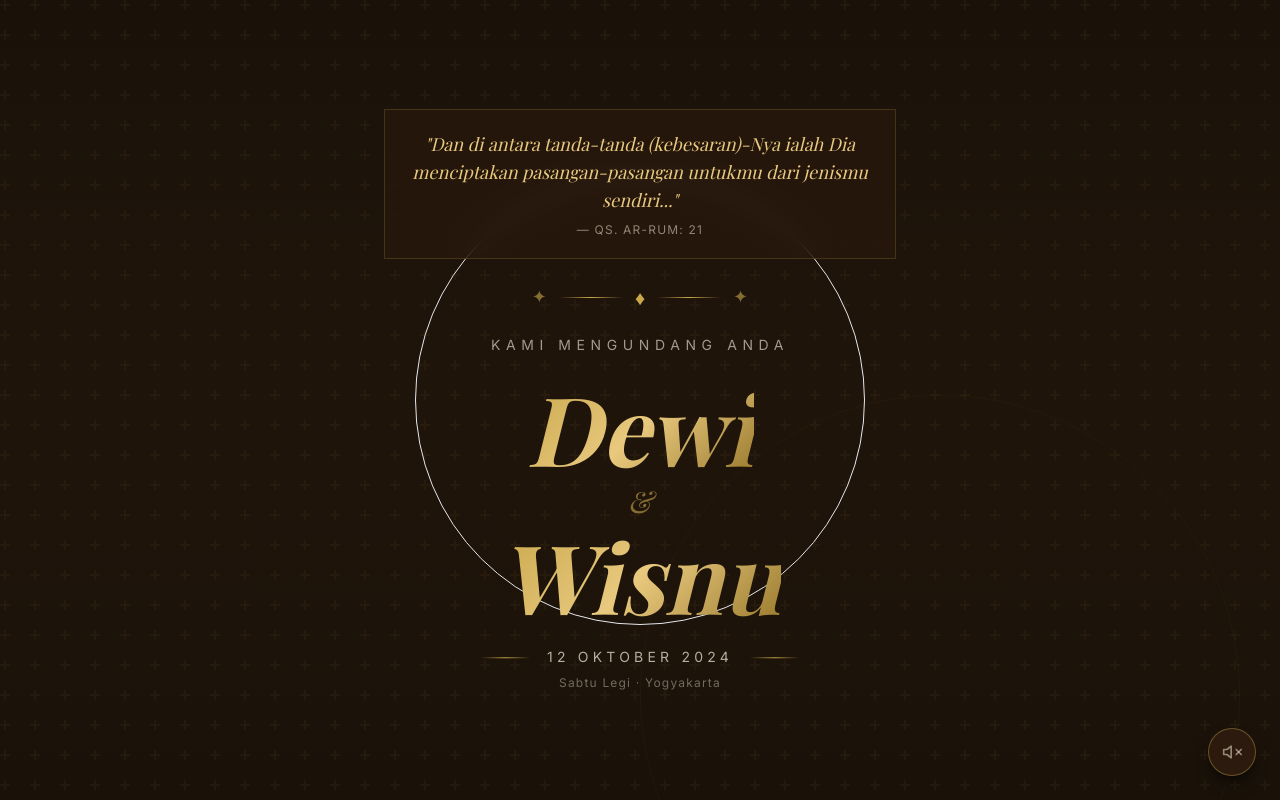
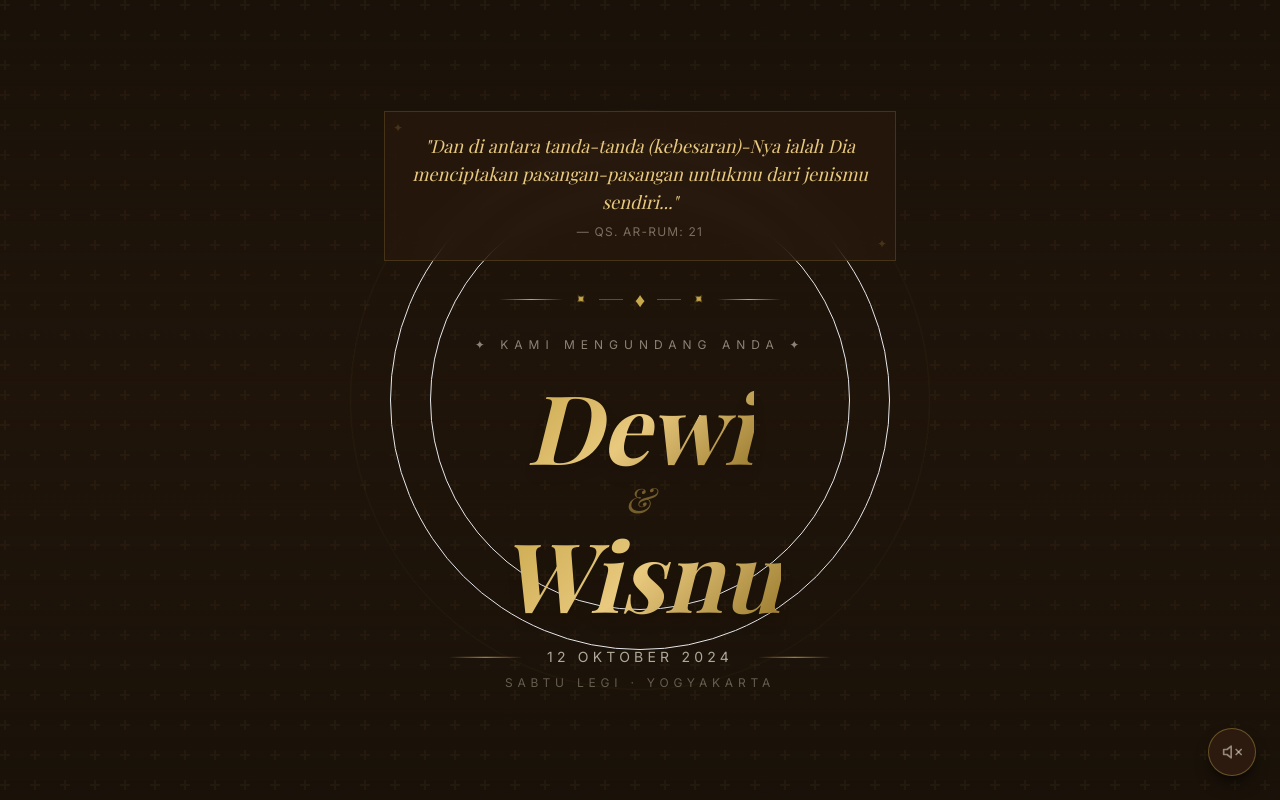
Before and after one commit to minanulaziz260/undangan, a Next.js app: page / in a window 1280 px wide. Both pictures are taken after a click on the button "BUKA UNDANGAN". Shown: the top 800 px of the page. Built offline with nearby package versions, Linux system fonts and the light colour scheme.

Commit message:
Enhance Hero component with parallax effect

```diff
--- a/components/Hero.tsx
+++ b/components/Hero.tsx
@@ -1,6 +1,6 @@
 "use client";
 
-import { motion } from "framer-motion";
+import { motion, useScroll, useTransform } from "framer-motion";
 import { useInView } from "framer-motion";
 import { useRef } from "react";
 
@@ -9,7 +9,7 @@ const fadeUp = {
   visible: (i: number) => ({
     opacity: 1,
     y: 0,
-    transition: { delay: i * 0.2, duration: 0.8, ease: "easeOut" },
+    transition: { delay: i * 0.2, duration: 0.9, ease: "easeOut" },
   }),
 };
 
@@ -17,34 +17,67 @@ export default function Hero() {
   const ref = useRef(null);
   const isInView = useInView(ref, { once: true, margin: "-100px" });
 
+  // Parallax for background
+  const sectionRef = useRef(null);
+  const { scrollYProgress } = useScroll({
+    target: sectionRef,
+    offset: ["start start", "end start"],
+  });
+  const bgY = useTransform(scrollYProgress, [0, 1], ["0%", "25%"]);
+  const textY = useTransform(scrollYProgress, [0, 1], ["0%", "12%"]);
+  const opacity = useTransform(scrollYProgress, [0, 0.8], [1, 0]);
+
   return (
     <section
-      ref={ref}
-      className="relative min-h-screen flex flex-col items-center justify-center text-center section-padding overflow-hidden"
+      ref={sectionRef}
+      className="relative min-h-screen flex flex-col items-center justify-center text-center overflow-hidden"
     >
-      {/* Background gradient */}
-      <div className="absolute inset-0 bg-gradient-to-b from-soft-black via-dark-brown/30 to-soft-black" />
-      <div className="absolute inset-0 batik-overlay" />
+      {/* Parallax Background */}
+      <motion.div
+        style={{ y: bgY }}
+        className="absolute inset-0 will-change-transform"
+      >
+        <div className="absolute inset-0 bg-gradient-to-b from-soft-black via-dark-brown/30 to-soft-black" />
+        <div className="absolute inset-0 batik-overlay" />
 
-      {/* Decorative circles */}
-      <div className="absolute top-1/2 left-1/2 -translate-x-1/2 -translate-y-1/2 w-[600px] h-[600px] rounded-full border border-gold/5 animate-float" />
-      <div className="absolute top-1/2 left-1/2 -translate-x-1/2 -translate-y-1/2 w-[450px] h-[450px] rounded-full border border-gold/8" />
-      <div className="absolute top-1/2 left-1/2 -translate-x-1/2 -translate-y-1/2 w-[300px] h-[300px] rounded-full bg-gold/3" />
+        {/* Glowing orbs */}
+        <div className="absolute top-1/3 left-1/4 w-72 h-72 bg-gold/4 rounded-full blur-3xl" />
+        <div className="absolute bottom-1/3 right-1/4 w-56 h-56 bg-gold/3 rounded-full blur-2xl" />
+      </motion.div>
 
-      <div className="relative z-10 flex flex-col items-center gap-6 max-w-3xl">
+      {/* Floating circles */}
+      <div className="absolute top-1/2 left-1/2 -translate-x-1/2 -translate-y-1/2 pointer-events-none">
+        <motion.div
+          className="w-[580px] h-[580px] rounded-full border border-gold/5"
+          animate={{ rotate: 360 }}
+          transition={{ duration: 60, repeat: Infinity, ease: "linear" }}
+        />
+        <div className="absolute inset-10 rounded-full border border-gold/8" />
+        <div className="absolute inset-20 rounded-full border border-gold/6" />
+      </div>
+
+      {/* Content with soft parallax */}
+      <motion.div
+        ref={ref}
+        style={{ y: textY, opacity }}
+        className="relative z-10 flex flex-col items-center gap-6 max-w-3xl px-4"
+      >
         {/* Quran verse */}
         <motion.div
           custom={0}
           variants={fadeUp}
           initial="hidden"
           animate={isInView ? "visible" : "hidden"}
-          className="glass-card rounded-none px-6 py-5 max-w-lg mx-auto border-l-2 border-gold/40"
+          className="glass-card px-6 py-5 max-w-lg border-l-2 border-gold/40 relative"
         >
+          {/* Corner accents */}
+          <span className="absolute top-2 left-2 text-gold/20 text-xs">✦</span>
+          <span className="absolute bottom-2 right-2 text-gold/20 text-xs">✦</span>
           <p className="font-playfair text-gold-light text-base md:text-lg italic leading-relaxed">
             "Dan di antara tanda-tanda (kebesaran)-Nya ialah Dia menciptakan
             pasangan-pasangan untukmu dari jenismu sendiri..."
           </p>
-          <p className="font-inter text-cream/50 text-xs mt-2 tracking-widest uppercase">
+          <p className="font-inter text-cream/40 text-xs mt-2 tracking-widest uppercase">
             — QS. Ar-Rum: 21
           </p>
         </motion.div>
@@ -57,11 +90,25 @@ export default function Hero() {
           animate={isInView ? "visible" : "hidden"}
           className="flex items-center gap-3 text-gold/60"
         >
-          <span className="text-lg">✦</span>
           <div className="w-16 h-px bg-gradient-to-r from-transparent via-gold to-transparent" />
+          <motion.span
+            animate={{ rotate: [0, 180, 360] }}
+            transition={{ duration: 12, repeat: Infinity, ease: "linear" }}
+            className="text-gold text-sm"
+          >
+            ✦
+          </motion.span>
+          <div className="w-6 h-px bg-gold/40" />
           <span className="font-playfair text-xl italic text-gold">♦</span>
+          <div className="w-6 h-px bg-gold/40" />
+          <motion.span
+            animate={{ rotate: [360, 180, 0] }}
+            transition={{ duration: 12, repeat: Infinity, ease: "linear" }}
+            className="text-gold text-sm"
+          >
+            ✦
+          </motion.span>
           <div className="w-16 h-px bg-gradient-to-r from-transparent via-gold to-transparent" />
-          <span className="text-lg">✦</span>
         </motion.div>
 
         {/* Subtitle */}
@@ -70,12 +117,12 @@ export default function Hero() {
           variants={fadeUp}
           initial="hidden"
           animate={isInView ? "visible" : "hidden"}
-          className="font-inter text-cream/60 text-sm tracking-[0.4em] uppercase"
+          className="font-inter text-cream/50 text-xs tracking-[0.5em] uppercase"
         >
-          Kami Mengundang Anda
+          ✦ Kami Mengundang Anda ✦
         </motion.p>
 
-        {/* Couple names */}
+        {/* Names with shimmer gold */}
         <motion.div
           custom={3}
           variants={fadeUp}
@@ -83,13 +130,17 @@ export default function Hero() {
           animate={isInView ? "visible" : "hidden"}
           className="flex flex-col items-center"
         >
-          <h1 className="font-playfair text-6xl md:text-8xl font-bold italic gold-text leading-none">
+          <h1 className="font-playfair text-6xl md:text-8xl font-bold italic gold-text leading-none drop-shadow-lg">
             Dewi
           </h1>
-          <p className="font-playfair text-2xl md:text-3xl text-gold/60 italic my-2">
+          <motion.p
+            animate={{ scale: [1, 1.15, 1] }}
+            transition={{ duration: 3, repeat: Infinity, ease: "easeInOut" }}
+            className="font-playfair text-2xl md:text-3xl text-gold/50 italic my-2"
+          >
             &amp;
-          </p>
-          <h1 className="font-playfair text-6xl md:text-8xl font-bold italic gold-text leading-none">
+          </motion.p>
+          <h1 className="font-playfair text-6xl md:text-8xl font-bold italic gold-text leading-none drop-shadow-lg">
             Wisnu
           </h1>
         </motion.div>
@@ -102,26 +153,27 @@ export default function Hero() {
           animate={isInView ? "visible" : "hidden"}
           className="flex flex-col items-center gap-2"
         >
-          <div className="ornament-divider w-64 md:w-80">
-            <span className="font-inter text-cream/70 text-sm tracking-[0.3em] uppercase whitespace-nowrap">
+          <div className="ornament-divider w-72 md:w-96">
+            <span className="font-inter text-cream/70 text-sm tracking-[0.3em] uppercase whitespace-nowrap px-2">
               12 Oktober 2024
             </span>
           </div>
-          <p className="font-inter text-cream/40 text-xs tracking-widest">
+          <p className="font-inter text-cream/35 text-xs tracking-[0.4em] uppercase">
             Sabtu Legi · Yogyakarta
           </p>
         </motion.div>
-      </div>
+      </motion.div>
 
       {/* Scroll indicator */}
       <motion.div
         initial={{ opacity: 0 }}
-        animate={{ opacity: 1, y: [0, 10, 0] }}
-        transition={{ delay: 2, duration: 2, repeat: Infinity }}
-        className="absolute bottom-8 flex flex-col items-center gap-2 text-gold/40"
+        animate={{ opacity: 1, y: [0, 8, 0] }}
+        transition={{ delay: 2.5, duration: 2, repeat: Infinity }}
+        className="absolute bottom-8 flex flex-col items-center gap-2 text-gold/30 z-10"
       >
-        <div className="w-px h-10 bg-gradient-to-b from-transparent to-gold/40" />
-        <span className="text-xs font-inter tracking-widest uppercase">Scroll</span>
+        <div className="w-px h-8 bg-gradient-to-b from-transparent to-gold/40" />
+        <div className="w-1 h-1 rounded-full bg-gold/40" />
+        <span className="text-[10px] font-inter tracking-[0.4em] uppercase">Scroll</span>
       </motion.div>
     </section>
   );
```
